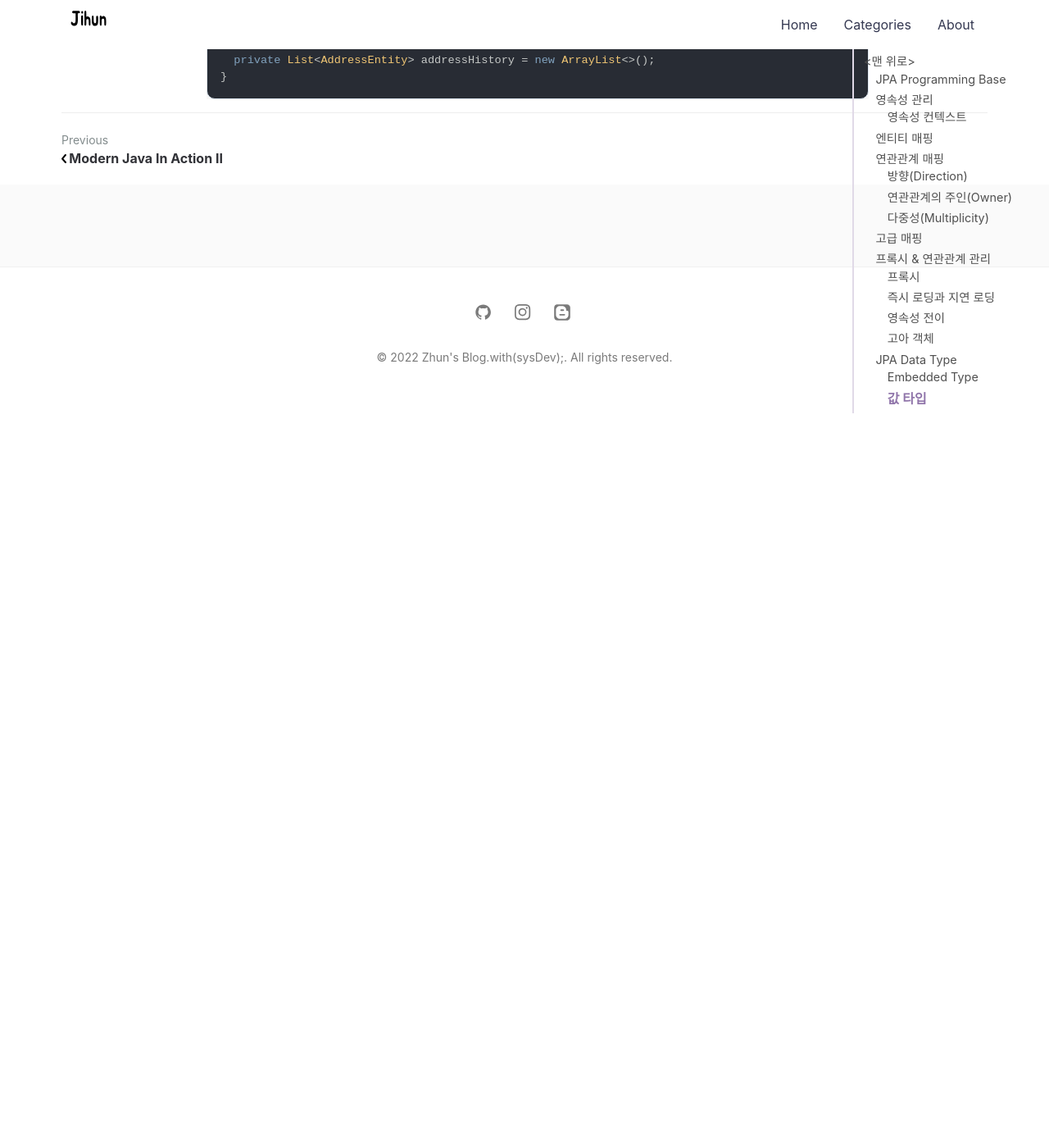
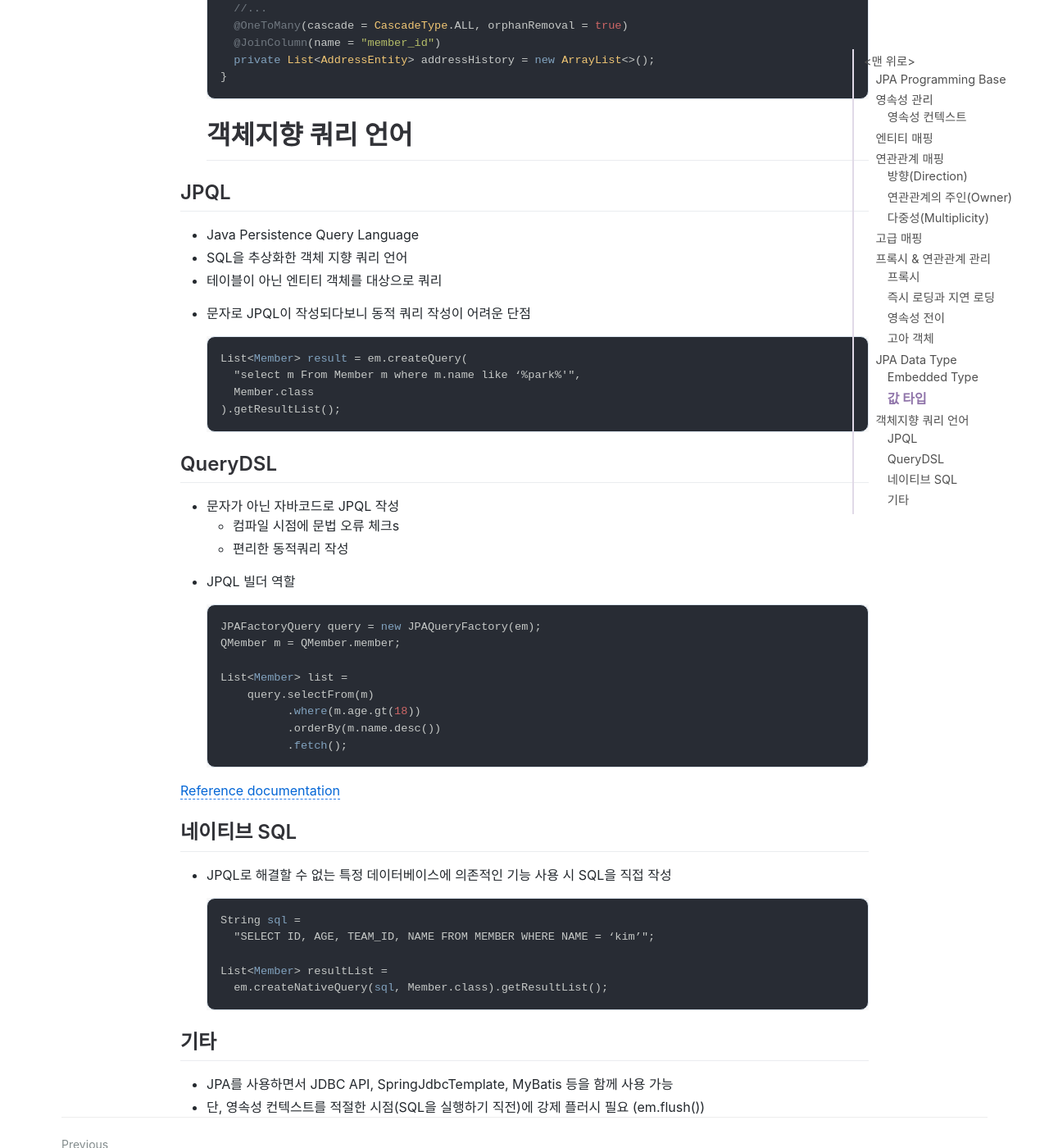
Before and after one commit to jihunparkme/jihunparkme.github.io, a Jekyll site: the page built from _posts/2022-03-29-JPA-Programming-base.md, in a window 1280 px wide and 1400 px high, scrolled down 22749 px. Shown: the whole window at 82% size. Built offline with Jekyll 4.4.1, drawn with Linux system fonts in a browser that asks for light colours; nearby versions of some CDN libraries; comment, search, counter and statistics services are not loaded; before the commit the page ends 23240 px from its top, so only the background shows below that; some of the changed text lies outside the part shown.

Commit message:
[객체지향 쿼리 언어1] 소개

````diff
--- a/_posts/2022-03-29-JPA-Programming-base.md
+++ b/_posts/2022-03-29-JPA-Programming-base.md
@@ -928,3 +928,55 @@ public class Member extends BaseEntity{
     private List<AddressEntity> addressHistory = new ArrayList<>();
   }
   ```
+# 객체지향 쿼리 언어
+
+## JPQL
+
+- Java Persistence Query Language
+- SQL을 추상화한 객체 지향 쿼리 언어
+- 테이블이 아닌 엔티티 객체를 대상으로 쿼리
+- 문자로 JPQL이 작성되다보니 동적 쿼리 작성이 어려운 단점
+
+  ```java
+  List<Member> result = em.createQuery(
+    "select m From Member m where m.name like ‘%park%'",
+    Member.class
+  ).getResultList();
+  ```
+
+## QueryDSL
+
+- 문자가 아닌 자바코드로 JPQL 작성
+  - 컴파일 시점에 문법 오류 체크s
+  - 편리한 동적쿼리 작성
+- JPQL 빌더 역할
+
+  ```java
+  JPAFactoryQuery query = new JPAQueryFactory(em);
+  QMember m = QMember.member;
+
+  List<Member> list =
+      query.selectFrom(m)
+            .where(m.age.gt(18))
+            .orderBy(m.name.desc())
+            .fetch();
+  ```
+
+[Reference documentation](http://querydsl.com/static/querydsl/5.0.0/reference/html_single/)
+
+## 네이티브 SQL
+
+- JPQL로 해결할 수 없는 특정 데이터베이스에 의존적인 기능 사용 시 SQL을 직접 작성
+
+  ```java
+  String sql =
+    "SELECT ID, AGE, TEAM_ID, NAME FROM MEMBER WHERE NAME = ‘kim’";
+
+  List<Member> resultList =
+    em.createNativeQuery(sql, Member.class).getResultList();
+  ```
+
+## 기타
+
+- JPA를 사용하면서 JDBC API, SpringJdbcTemplate, MyBatis 등을 함께 사용 가능
+- 단, 영속성 컨텍스트를 적절한 시점(SQL을 실행하기 직전)에 강제 플러시 필요 (em.flush())
````
